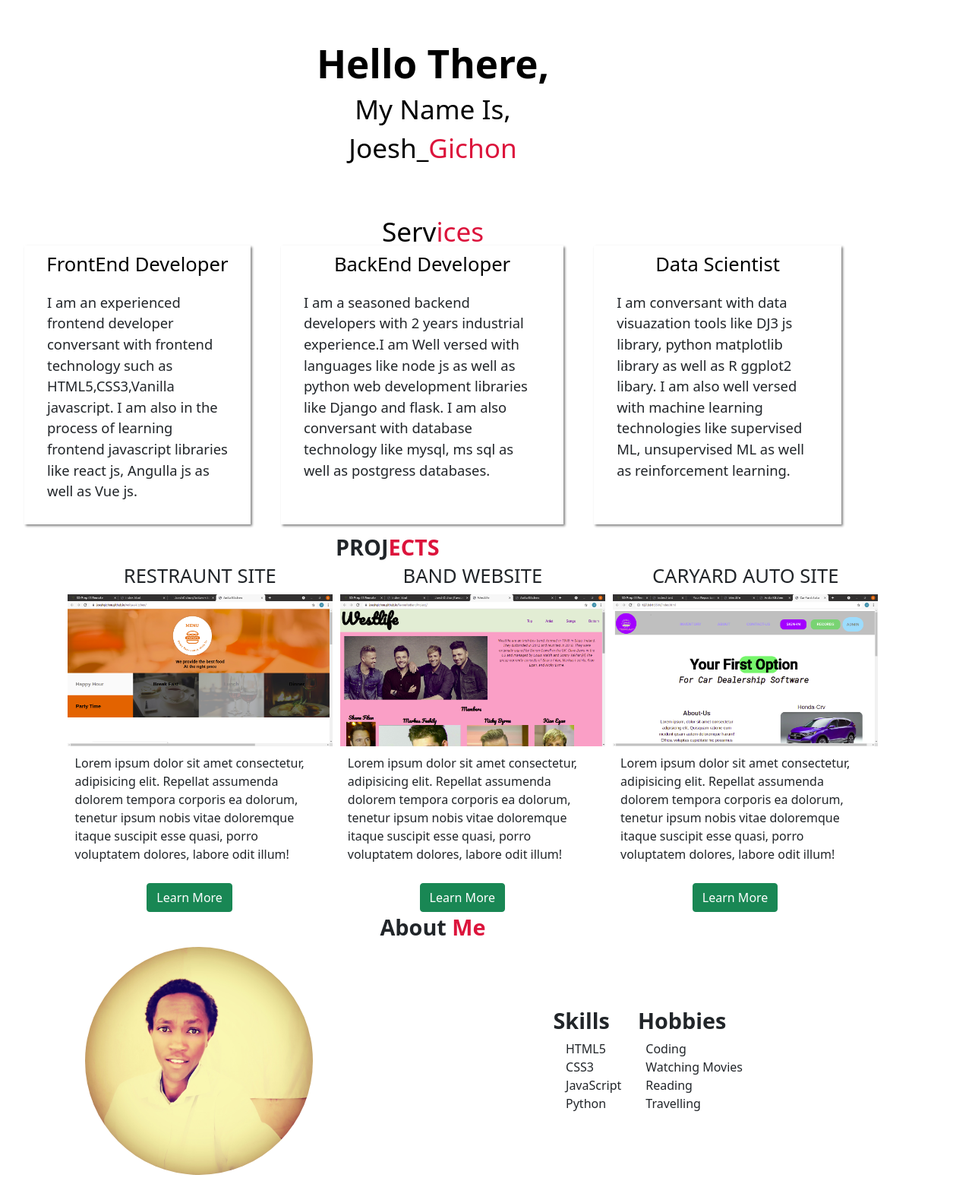
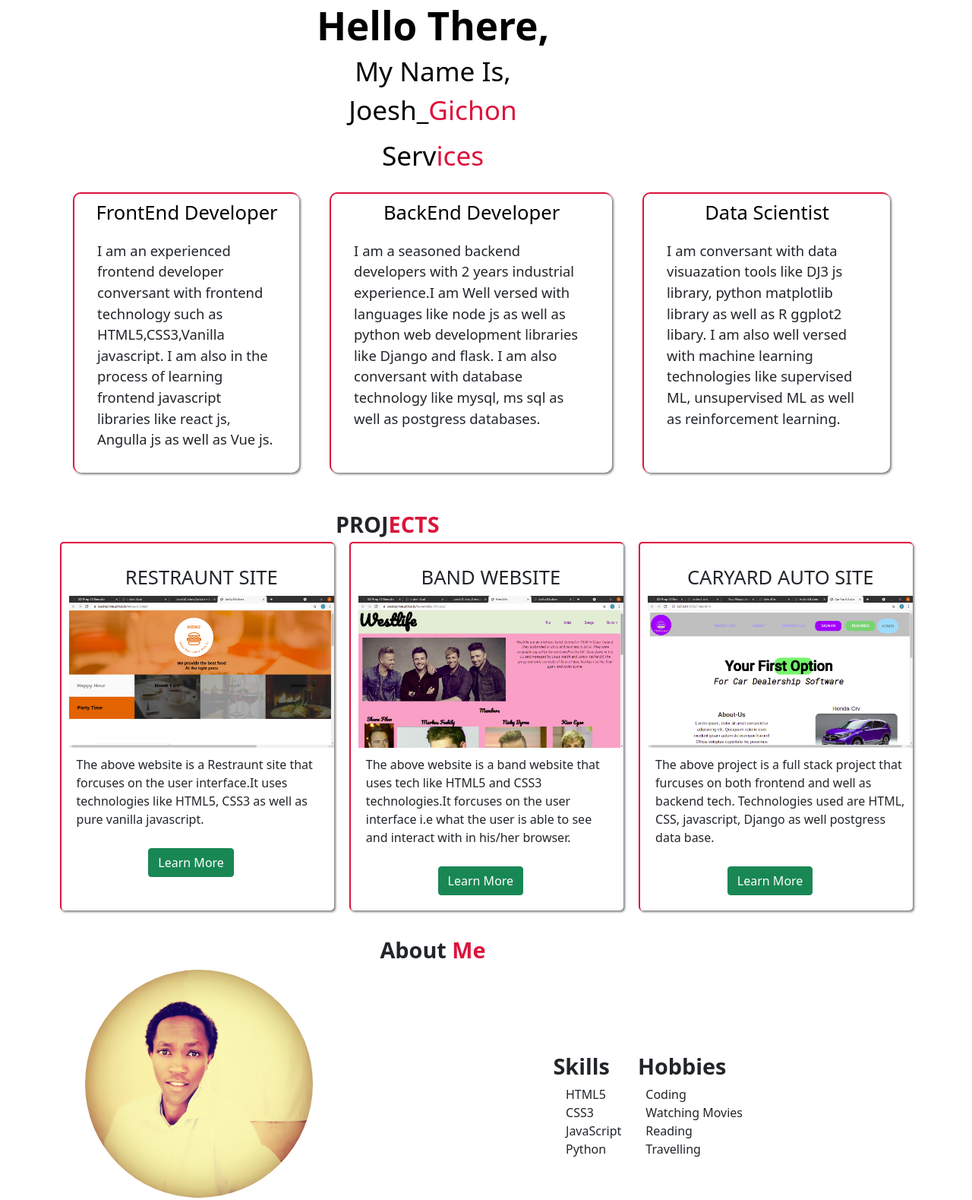
Before and after one commit to JoeshGichon/portfolio-landing-site, a plain HTML site: page index.html in a window 1280 px wide. Shown: the part 147-1726 px from the top of the page at 76% size. Drawn offline with nearby package versions, Linux system fonts and the light colour scheme.

Commit message:
This will put borders on project section as well as services section.It will also give a brief description about the projects on the portfolio section

```diff
--- a/css/styles.css
+++ b/css/styles.css
@@ -53,7 +53,7 @@ html{
 .introduction-container{
     position: absolute;
     text-align: center;
-    top: 200px;
+    top: 150px;
     z-index: -1;
 }
 #greetings h1{
@@ -74,12 +74,13 @@ html{
 /* ------------Services Styles Section-------------------------- */
 .services-container{
     position: absolute;
-    top: 470px;
+    top: 400px;
     display: flex;
     z-index: -1;
+    left: 5%;
 }
 #service-header{
-    margin-top: 50px;
+    /* margin-top: -10px; */
     height: fit-content;
     padding: 10px;
     text-align: center;
@@ -88,6 +89,9 @@ html{
     box-shadow: 2px 2px 3px grey;
     padding: 10px;
     margin: 0 20px;
+    border-left: 2px solid crimson;
+    border-top: 2px solid crimson;
+    border-radius: 10px;
 }
 .services-container div h2{
     text-align: center;
@@ -120,6 +124,7 @@ html{
     position: relative;
     left: 500px;
     margin-left: -70px;
+    margin-top: -30px;
 }
 .projects-container img{
     height: 200px;
@@ -128,6 +133,11 @@ html{
 .project-item{
     padding: 10px 0 10px 10px;
     margin: 10px 0 10px 0;
+    box-shadow: 2px 2px 3px grey;
+    border-radius: 5px;
+    border-top: 2px solid crimson;
+    border-left: 2px solid crimson;
+    margin-right: 20px;
 }
 .project-item button{
     margin-left: 30%;
@@ -161,6 +171,7 @@ html{
     text-transform: capitalize;
     font-size: 1.8rem;
     font-weight: 700;
+    margin-top: 30px;
 }
 #about-description{
     display: flex;
@@ -187,6 +198,10 @@ html{
     display: flex;
     justify-content: space-around;
     box-shadow: 2px 2px 3px grey;
+    border-top: 2px solid crimson;
+    border-left: 2px solid crimson;
+    border-radius: 5px;
+    margin-left: 10%;
 }
 .contact-container div h3{
     text-align: center;
--- a/index.html
+++ b/index.html
@@ -69,7 +69,7 @@
             <h3>Restraunt Site</h3>
             <img src="./assets/Screenshot from 2021-07-09 13-03-42.png" alt="">
             <p>
-                Lorem ipsum dolor sit amet consectetur, adipisicing elit. Repellat assumenda dolorem tempora corporis ea dolorum, tenetur ipsum nobis vitae doloremque itaque suscipit esse quasi, porro voluptatem dolores, labore odit illum!
+                The above website is a Restraunt site that forcuses on the user interface.It uses technologies like HTML5, CSS3 as well as pure vanilla javascript.
             </p>
             <button type="button" class="btn btn-success"><a href="https://github.com/JoeshGichon/Anita-s-kitchen.git" target="_blank">Learn More</a></button>
         </div>
@@ -77,7 +77,7 @@
             <h3>Band Website</h3>
             <img src="./assets/Screenshot from 2021-07-09 13-04-12.png" alt="">
             <p>
-                Lorem ipsum dolor sit amet consectetur, adipisicing elit. Repellat assumenda dolorem tempora corporis ea dolorum, tenetur ipsum nobis vitae doloremque itaque suscipit esse quasi, porro voluptatem dolores, labore odit illum!
+                The above website is a band website that uses tech like HTML5 and CSS3 technologies.It forcuses on the user interface i.e what the user is able to see and interact with in his/her browser.
             </p>
             <button type="button" class="btn btn-success"><a href="https://github.com/JoeshGichon/favouriteBandProject.git" target="_blank">Learn More</a></button>
         </div>
@@ -85,7 +85,7 @@
             <h3>CarYard Auto Site</h3>
             <img src="./assets/Screenshot from 2021-07-09 13-06-43.png" alt="">
             <p>
-                Lorem ipsum dolor sit amet consectetur, adipisicing elit. Repellat assumenda dolorem tempora corporis ea dolorum, tenetur ipsum nobis vitae doloremque itaque suscipit esse quasi, porro voluptatem dolores, labore odit illum!
+                The above project is a full stack project that furcuses on both frontend and well as backend tech. Technologies used are HTML, CSS, javascript, Django as well postgress data base.
             </p>
             <button type="button" class="btn btn-success"><a href="https://github.com/JoeshGichon/caryard-auto-moringa-school-project.git" target="_blank">Learn More</a></button>
         </div>
@@ -145,10 +145,10 @@
             <hr>
             <div>
                 <h2>Follow <span>me</span></h2>
-                <a href="#"><img src="https://img.icons8.com/color/48/000000/facebook-new.png"/></a>
-                <a href="#"><img src="https://img.icons8.com/cute-clipart/64/000000/twitter.png"/></a>
-                <a href=""><img src="https://img.icons8.com/cute-clipart/64/000000/instagram-new.png"/></a>
-                <a href="#"><img src="https://img.icons8.com/nolan/64/linkedin.png"/></a>
+                <a href="https://www.facebook.com/joesh.gichon.3/" target="_blank"><img src="https://img.icons8.com/color/48/000000/facebook-new.png"/></a>
+                <a href="https://twitter.com/gichon_joeshbook.com/joesh.gichon.3/" target="_blank"><img src="https://img.icons8.com/cute-clipart/64/000000/twitter.png"/></a>
+                <a href="https://www.linkedin.com/in/john-gicho-50ba9b1a9/" target="_blank"><img src="https://img.icons8.com/cute-clipart/64/000000/instagram-new.png"/></a>
+                <a href="https://www.instagram.com/joeshgichon/" target="_blank"><img src="https://img.icons8.com/nolan/64/linkedin.png"/></a>
             </div>
         </div>
         <div>
```
